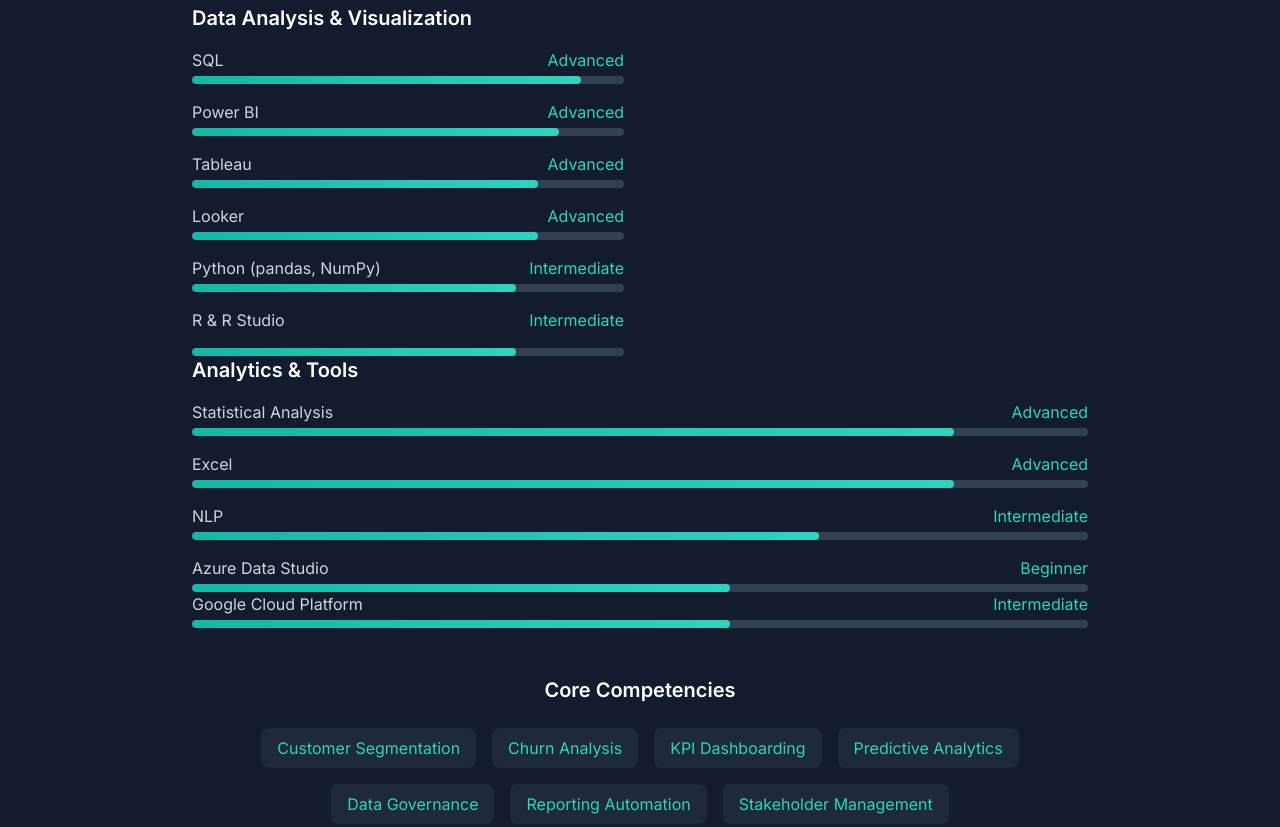
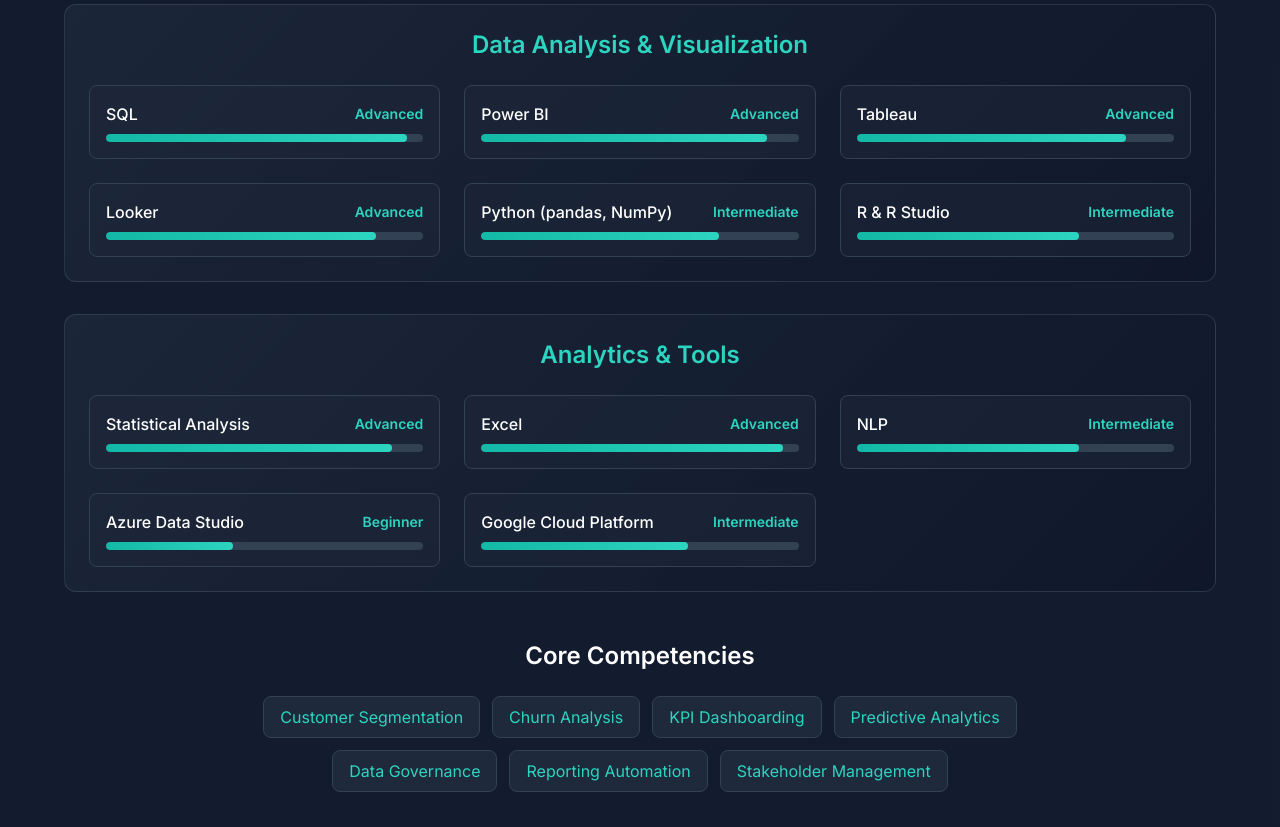
Before and after one commit to yusuftarikk/yusuftarik.github.io, a plain HTML site: page index.html in a window 1280 px wide. Shown: the part 1716-2543 px from the top of the page. Drawn offline with nearby package versions, Linux system fonts and the light colour scheme.

Commit message:
Add files via upload

```diff
--- a/index.html
+++ b/index.html
@@ -3,7 +3,7 @@
 <head>
     <meta charset="UTF-8">
     <meta name="viewport" content="width=device-width, initial-scale=1.0">
-    <title>Yusuf Tarik - Data Analyst</title>
+    <title>Yusuf Tarik Hassan - Data Analyst</title>
     <link rel="preconnect" href="https://fonts.googleapis.com">
     <link rel="preconnect" href="https://fonts.gstatic.com" crossorigin>
     <link href="https://fonts.googleapis.com/css2?family=Inter:wght@300;400;500;600;700&display=swap" rel="stylesheet">
@@ -69,6 +69,19 @@
                 border-radius: 4px;
                 transition: width 1s ease-in-out;
             }
+
+            .project-image {
+                transition: transform 0.3s ease;
+            }
+
+            .project-card:hover .project-image {
+                transform: scale(1.05);
+            }
+
+            .skill-category {
+                background: linear-gradient(135deg, rgba(30, 41, 59, 0.8), rgba(15, 23, 42, 0.9));
+                border: 1px solid rgba(100, 116, 139, 0.3);
+            }
         }
     </style>
 </head>
@@ -76,7 +89,7 @@
     <!-- Navigation Bar -->
     <nav class="fixed top-0 left-0 right-0 z-50 frosted-glass border-b border-slate-800">
         <div class="container mx-auto px-4 py-4 flex justify-between items-center">
-            <a href="#" class="text-xl font-semibold text-white">Yusuf Tarik</a>
+            <a href="#" class="text-xl font-semibold text-white">Yusuf Tarik Hassan</a>
             <div class="hidden md:flex space-x-8">
                 <a href="#about" class="hover:text-teal-400 transition-colors duration-300">About</a>
                 <a href="#skills" class="hover:text-teal-400 transition-colors duration-300">Skills</a>
@@ -107,7 +120,7 @@
     <section id="hero" class="min-h-screen flex items-center pt-16">
         <div class="container mx-auto px-4 py-16">
             <div class="max-w-3xl mx-auto text-center">
-                <h1 class="text-4xl md:text-6xl font-bold text-white mb-4">Yusuf Tarik</h1>
+                <h1 class="text-4xl md:text-6xl font-bold text-white mb-4">Yusuf Tarik Hassan</h1>
                 <div class="h-12 md:h-16 mb-6 overflow-hidden">
                     <h2 class="text-xl md:text-3xl font-medium text-teal-400 inline-block overflow-hidden whitespace-nowrap border-r-4 border-teal-400 animate-typewriter">
                         Data Analyst & BI Specialist
@@ -188,128 +201,153 @@
     <section id="skills" class="py-20 bg-slate-800/30 section-hidden">
         <div class="container mx-auto px-4">
             <h2 class="text-3xl md:text-4xl font-bold text-white mb-12 text-center">Technical Skills</h2>
-            <div class="max-w-4xl mx-auto">
-                <div class="grid grid-cols-1 md:grid-cols-2 gap-8">
-                    <div>
-                        <h3 class="text-xl font-semibold text-white mb-4">Data Analysis & Visualization</h3>
-                        <div class="space-y-4">
-                            <div>
-                                <div class="flex justify-between mb-1">
-                                    <span class="text-slate-300">SQL</span>
-                                    <span class="text-teal-400">Advanced</span>
+
+            <!-- Data Analysis & Visualization Category -->
+            <div class="max-w-6xl mx-auto mb-12">
+                <div class="skill-category rounded-xl p-6 mb-8">
+                    <h3 class="text-2xl font-semibold text-teal-400 mb-6 text-center">Data Analysis & Visualization</h3>
+                    <div class="grid grid-cols-1 md:grid-cols-2 lg:grid-cols-3 gap-6">
+                        <!-- SQL -->
+                        <div class="bg-slate-800/50 rounded-lg p-4 border border-slate-700 hover:border-teal-400/50 transition-colors duration-300">
+                            <div class="flex justify-between items-center mb-2">
+                                <span class="text-white font-medium">SQL</span>
+                                <span class="text-teal-400 text-sm font-semibold">Advanced</span>
+                            </div>
+                            <div class="skill-bar">
+                                <div class="skill-progress" style="width: 95%"></div>
+                            </div>
+                        </div>
+
+                        <!-- Power BI -->
+                        <div class="bg-slate-800/50 rounded-lg p-4 border border-slate-700 hover:border-teal-400/50 transition-colors duration-300">
+                            <div class="flex justify-between items-center mb-2">
+                                <span class="text-white font-medium">Power BI</span>
+                                <span class="text-teal-400 text-sm font-semibold">Advanced</span>
                             </div>
                             <div class="skill-bar">
                                 <div class="skill-progress" style="width: 90%"></div>
                             </div>
                         </div>
-                            <div>
-                                <div class="flex justify-between mb-1">
-                                    <span class="text-slate-300">Power BI</span>
-                                    <span class="text-teal-400">Advanced</span>
+
+                        <!-- Tableau -->
+                        <div class="bg-slate-800/50 rounded-lg p-4 border border-slate-700 hover:border-teal-400/50 transition-colors duration-300">
+                            <div class="flex justify-between items-center mb-2">
+                                <span class="text-white font-medium">Tableau</span>
+                                <span class="text-teal-400 text-sm font-semibold">Advanced</span>
                             </div>
                             <div class="skill-bar">
                                 <div class="skill-progress" style="width: 85%"></div>
                             </div>
                         </div>
-                            <div>
-                                <div class="flex justify-between mb-1">
-                                    <span class="text-slate-300">Tableau</span>
-                                    <span class="text-teal-400">Advanced</span>
+
+                        <!-- Looker -->
+                        <div class="bg-slate-800/50 rounded-lg p-4 border border-slate-700 hover:border-teal-400/50 transition-colors duration-300">
+                            <div class="flex justify-between items-center mb-2">
+                                <span class="text-white font-medium">Looker</span>
+                                <span class="text-teal-400 text-sm font-semibold">Advanced</span>
                             </div>
                             <div class="skill-bar">
-                                    <div class="skill-progress" style="width: 80%"></div>
+                                <div class="skill-progress" style="width: 85%"></div>
                             </div>
                         </div>
-                            <div>
-                                <div class="flex justify-between mb-1">
-                                    <span class="text-slate-300">Looker</span>
-                                    <span class="text-teal-400">Advanced</span>
-                                </div>
-                                <div class="skill-bar">
-                                    <div class="skill-progress" style="width: 80%"></div>
-                                </div>
-                            </div>
-                            <div>
-                                <div class="flex justify-between mb-1">
-                                    <span class="text-slate-300">Python (pandas, NumPy)</span>
-                                    <span class="text-teal-400">Intermediate</span>
+
+                        <!-- Python -->
+                        <div class="bg-slate-800/50 rounded-lg p-4 border border-slate-700 hover:border-teal-400/50 transition-colors duration-300">
+                            <div class="flex justify-between items-center mb-2">
+                                <span class="text-white font-medium">Python (pandas, NumPy)</span>
+                                <span class="text-teal-400 text-sm font-semibold">Intermediate</span>
                             </div>
                             <div class="skill-bar">
                                 <div class="skill-progress" style="width: 75%"></div>
                             </div>
                         </div>
-                            <div class="flex justify-between mb-1">
-                                <span class="text-slate-300">R & R Studio</span>
-                                <span class="text-teal-400">Intermediate</span>
-                            </div>
-                            <div class="skill-bar">
-                                <div class="skill-progress" style="width: 75%"></div>
-                            </div>
-                        </div>
-                        </div>
-                    </div>
-                    <div>
-                        <h3 class="text-xl font-semibold text-white mb-4">Analytics & Tools</h3>
-                        <div class="space-y-4">
-                            <div>
-                                <div class="flex justify-between mb-1">
-                                    <span class="text-slate-300">Statistical Analysis</span>
-                                    <span class="text-teal-400">Advanced</span>
-                                </div>
-                                <div class="skill-bar">
-                                    <div class="skill-progress" style="width: 85%"></div>
-                                </div>
-                            </div>
-                            <div>
-                                <div class="flex justify-between mb-1">
-                                    <span class="text-slate-300">Excel</span>
-                                    <span class="text-teal-400">Advanced</span>
-                                </div>
-                                <div class="skill-bar">
-                                    <div class="skill-progress" style="width: 85%"></div>
-                                </div>
-                            </div>
-                            <div>
-                                <div class="flex justify-between mb-1">
-                                    <span class="text-slate-300">NLP</span>
-                                    <span class="text-teal-400">Intermediate</span>
+
+                        <!-- R & R Studio -->
+                        <div class="bg-slate-800/50 rounded-lg p-4 border border-slate-700 hover:border-teal-400/50 transition-colors duration-300">
+                            <div class="flex justify-between items-center mb-2">
+                                <span class="text-white font-medium">R & R Studio</span>
+                                <span class="text-teal-400 text-sm font-semibold">Intermediate</span>
                             </div>
                             <div class="skill-bar">
                                 <div class="skill-progress" style="width: 70%"></div>
                             </div>
                         </div>
-                            <div>
-                                <div class="flex justify-between mb-1">
-                                    <span class="text-slate-300">Azure Data Studio</span>
-                                    <span class="text-teal-400">Beginner</span>
+                    </div>
+                </div>
+
+                <!-- Analytics & Tools Category -->
+                <div class="skill-category rounded-xl p-6">
+                    <h3 class="text-2xl font-semibold text-teal-400 mb-6 text-center">Analytics & Tools</h3>
+                    <div class="grid grid-cols-1 md:grid-cols-2 lg:grid-cols-3 gap-6">
+                        <!-- Statistical Analysis -->
+                        <div class="bg-slate-800/50 rounded-lg p-4 border border-slate-700 hover:border-teal-400/50 transition-colors duration-300">
+                            <div class="flex justify-between items-center mb-2">
+                                <span class="text-white font-medium">Statistical Analysis</span>
+                                <span class="text-teal-400 text-sm font-semibold">Advanced</span>
                             </div>
                             <div class="skill-bar">
-                                    <div class="skill-progress" style="width: 60%"></div>
+                                <div class="skill-progress" style="width: 90%"></div>
                             </div>
-                                <div>
-                                    <div class="flex justify-between mb-1">
-                                        <span class="text-slate-300">Google Cloud Platform</span>
-                                        <span class="text-teal-400">Intermediate</span>
+                        </div>
+
+                        <!-- Excel -->
+                        <div class="bg-slate-800/50 rounded-lg p-4 border border-slate-700 hover:border-teal-400/50 transition-colors duration-300">
+                            <div class="flex justify-between items-center mb-2">
+                                <span class="text-white font-medium">Excel</span>
+                                <span class="text-teal-400 text-sm font-semibold">Advanced</span>
                             </div>
                             <div class="skill-bar">
-                                        <div class="skill-progress" style="width: 60%"></div>
+                                <div class="skill-progress" style="width: 95%"></div>
+                            </div>
+                        </div>
+
+                        <!-- NLP -->
+                        <div class="bg-slate-800/50 rounded-lg p-4 border border-slate-700 hover:border-teal-400/50 transition-colors duration-300">
+                            <div class="flex justify-between items-center mb-2">
+                                <span class="text-white font-medium">NLP</span>
+                                <span class="text-teal-400 text-sm font-semibold">Intermediate</span>
+                            </div>
+                            <div class="skill-bar">
+                                <div class="skill-progress" style="width: 70%"></div>
+                            </div>
+                        </div>
+
+                        <!-- Azure Data Studio -->
+                        <div class="bg-slate-800/50 rounded-lg p-4 border border-slate-700 hover:border-teal-400/50 transition-colors duration-300">
+                            <div class="flex justify-between items-center mb-2">
+                                <span class="text-white font-medium">Azure Data Studio</span>
+                                <span class="text-teal-400 text-sm font-semibold">Beginner</span>
+                            </div>
+                            <div class="skill-bar">
+                                <div class="skill-progress" style="width: 40%"></div>
+                            </div>
+                        </div>
+
+                        <!-- Google Cloud Platform -->
+                        <div class="bg-slate-800/50 rounded-lg p-4 border border-slate-700 hover:border-teal-400/50 transition-colors duration-300">
+                            <div class="flex justify-between items-center mb-2">
+                                <span class="text-white font-medium">Google Cloud Platform</span>
+                                <span class="text-teal-400 text-sm font-semibold">Intermediate</span>
+                            </div>
+                            <div class="skill-bar">
+                                <div class="skill-progress" style="width: 65%"></div>
                             </div>
                         </div>
                     </div>
                 </div>
             </div>
 
-                <div class="mt-12">
-                    <h3 class="text-xl font-semibold text-white mb-6 text-center">Core Competencies</h3>
-                    <div class="flex flex-wrap justify-center gap-4">
-                        <span class="px-4 py-2 bg-slate-800 rounded-lg text-teal-400">Customer Segmentation</span>
-                        <span class="px-4 py-2 bg-slate-800 rounded-lg text-teal-400">Churn Analysis</span>
-                        <span class="px-4 py-2 bg-slate-800 rounded-lg text-teal-400">KPI Dashboarding</span>
-                        <span class="px-4 py-2 bg-slate-800 rounded-lg text-teal-400">Predictive Analytics</span>
-                        <span class="px-4 py-2 bg-slate-800 rounded-lg text-teal-400">Data Governance</span>
-                        <span class="px-4 py-2 bg-slate-800 rounded-lg text-teal-400">Reporting Automation</span>
-                        <span class="px-4 py-2 bg-slate-800 rounded-lg text-teal-400">Stakeholder Management</span>
-                    </div>
+            <!-- Core Competencies -->
+            <div class="max-w-4xl mx-auto">
+                <h3 class="text-2xl font-semibold text-white mb-6 text-center">Core Competencies</h3>
+                <div class="flex flex-wrap justify-center gap-3">
+                    <span class="px-4 py-2 bg-slate-800 rounded-lg text-teal-400 border border-slate-700 hover:border-teal-400/50 transition-colors duration-300">Customer Segmentation</span>
+                    <span class="px-4 py-2 bg-slate-800 rounded-lg text-teal-400 border border-slate-700 hover:border-teal-400/50 transition-colors duration-300">Churn Analysis</span>
+                    <span class="px-4 py-2 bg-slate-800 rounded-lg text-teal-400 border border-slate-700 hover:border-teal-400/50 transition-colors duration-300">KPI Dashboarding</span>
+                    <span class="px-4 py-2 bg-slate-800 rounded-lg text-teal-400 border border-slate-700 hover:border-teal-400/50 transition-colors duration-300">Predictive Analytics</span>
+                    <span class="px-4 py-2 bg-slate-800 rounded-lg text-teal-400 border border-slate-700 hover:border-teal-400/50 transition-colors duration-300">Data Governance</span>
+                    <span class="px-4 py-2 bg-slate-800 rounded-lg text-teal-400 border border-slate-700 hover:border-teal-400/50 transition-colors duration-300">Reporting Automation</span>
+                    <span class="px-4 py-2 bg-slate-800 rounded-lg text-teal-400 border border-slate-700 hover:border-teal-400/50 transition-colors duration-300">Stakeholder Management</span>
                 </div>
             </div>
         </div>
@@ -345,7 +383,7 @@
                     <div class="mb-10 ml-6">
                         <div class="absolute -left-2 mt-1.5 h-4 w-4 rounded-full border border-white bg-teal-500"></div>
                         <div class="flex flex-wrap items-baseline">
-                            <h3 class="text-xl font-semibold text-white">Associate Account Management Billing Program</h3>
+                            <h3 class="text-xl font-semibold text-white">Associate Account Management Billing program</h3>
                             <span class="ml-2 text-teal-400">Sutherland</span>
                         </div>
                         <p class="text-slate-400 mb-2">Alexandria, Egypt | Sep 2022 – Apr 2023</p>
@@ -398,8 +436,10 @@
             <h2 class="text-3xl md:text-4xl font-bold text-white mb-12 text-center">Projects</h2>
             <div class="grid grid-cols-1 md:grid-cols-2 lg:grid-cols-2 gap-8">
                 <!-- Project 1 -->
-                <div class="frosted-glass rounded-xl overflow-hidden border border-slate-700 hover:border-teal-400/30 transition-all duration-300">
-                    <img src="https://placehold.co/600x400/1e293b/94a3b8?text=Coffee+Sales+Dashboard" alt="Coffee Sales Dashboard" class="w-full h-48 object-cover">
+                <div class="project-card frosted-glass rounded-xl overflow-hidden border border-slate-700 hover:border-teal-400/30 transition-all duration-300">
+                    <div class="overflow-hidden">
+                        <img src="https://placehold.co/600x400/1e293b/94a3b8?text=Coffee+Sales+Dashboard" alt="Coffee Sales Dashboard" class="w-full h-48 object-cover project-image">
+                    </div>
                     <div class="p-6">
                         <h3 class="text-xl font-semibold text-white mb-2">Coffee Sales Dashboard</h3>
                         <p class="text-slate-400 mb-4">Comprehensive coffee sales analysis with dynamic dashboard in Excel using XLOOKUP, INDEX/MATCH, Pivot Tables, and charts to visualize sales trends, top customers, and geographic breakdown.</p>
@@ -410,14 +450,16 @@
                             <span class="px-2 py-1 bg-slate-700 rounded text-sm">Data Visualization</span>
                         </div>
                         <div class="flex space-x-4">
-                            <a href="https://github.com/yusuftarikk/Coffee-Sales-Project.git" target="_blank" class="text-teal-400 hover:text-teal-300 transition-colors duration-300">View Project</a>
+                            <a href="https://github.com/yusuftarikk/Coffee-Sales-Dashboard" target="_blank" class="text-teal-400 hover:text-teal-300 transition-colors duration-300">View Project</a>
                         </div>
                     </div>
                 </div>
 
                 <!-- Project 2 -->
-                <div class="frosted-glass rounded-xl overflow-hidden border border-slate-700 hover:border-teal-400/30 transition-all duration-300">
-                    <img src="https://placehold.co/600x400/1e293b/94a3b8?text=Plant+Co+Dashboard" alt="Plant Co Performance Dashboard" class="w-full h-48 object-cover">
+                <div class="project-card frosted-glass rounded-xl overflow-hidden border border-slate-700 hover:border-teal-400/30 transition-all duration-300">
+                    <div class="overflow-hidden">
+                        <img src="https://placehold.co/600x400/1e293b/94a3b8?text=Plant+Co+Dashboard" alt="Plant Co Performance Dashboard" class="w-full h-48 object-cover project-image">
+                    </div>
                     <div class="p-6">
                         <h3 class="text-xl font-semibold text-white mb-2">Plant Co Performance Dashboard</h3>
                         <p class="text-slate-400 mb-4">Developed a Power BI dashboard to analyze product sales, gross profit, and quantity trends over time. Automated KPI reporting, reducing manual efforts by 8+ hours monthly.</p>
@@ -434,8 +476,10 @@
                 </div>
 
                 <!-- Project 3 -->
-                <div class="frosted-glass rounded-xl overflow-hidden border border-slate-700 hover:border-teal-400/30 transition-all duration-300">
-                    <img src="https://placehold.co/600x400/1e293b/94a3b8?text=Comcast+Complaints+Analysis" alt="Comcast Complaints Analysis" class="w-full h-48 object-cover">
+                <div class="project-card frosted-glass rounded-xl overflow-hidden border border-slate-700 hover:border-teal-400/30 transition-all duration-300">
+                    <div class="overflow-hidden">
+                        <img src="https://placehold.co/600x400/1e293b/94a3b8?text=Comcast+Complaints+Analysis" alt="Comcast Complaints Analysis" class="w-full h-48 object-cover project-image">
+                    </div>
                     <div class="p-6">
                         <h3 class="text-xl font-semibold text-white mb-2">Comcast Complaints Analysis</h3>
                         <p class="text-slate-400 mb-4">Built an NLP pipeline to categorize 2,000+ customer complaints and designed an interactive Tableau dashboard for executives to monitor complaint trends and root causes.</p>
@@ -452,8 +496,10 @@
                 </div>
 
                 <!-- Project 4 -->
-                <div class="frosted-glass rounded-xl overflow-hidden border border-slate-700 hover:border-teal-400/30 transition-all duration-300">
-                    <img src="https://placehold.co/600x400/1e293b/94a3b8?text=Online+Sales+Analysis" alt="Online Sales Analysis" class="w-full h-48 object-cover">
+                <div class="project-card frosted-glass rounded-xl overflow-hidden border border-slate-700 hover:border-teal-400/30 transition-all duration-300">
+                    <div class="overflow-hidden">
+                        <img src="https://placehold.co/600x400/1e293b/94a3b8?text=Online+Sales+Analysis" alt="Online Sales Analysis" class="w-full h-48 object-cover project-image">
+                    </div>
                     <div class="p-6">
                         <h3 class="text-xl font-semibold text-white mb-2">Online Sales Data Analysis</h3>
                         <p class="text-slate-400 mb-4">Analyzed 10k+ transaction records using Python (pandas, matplotlib) to uncover revenue patterns and identify high-value customer segments that contributed to 12% of total revenue.</p>
```
Lines whose indentation alone changed are shown as unchanged.
